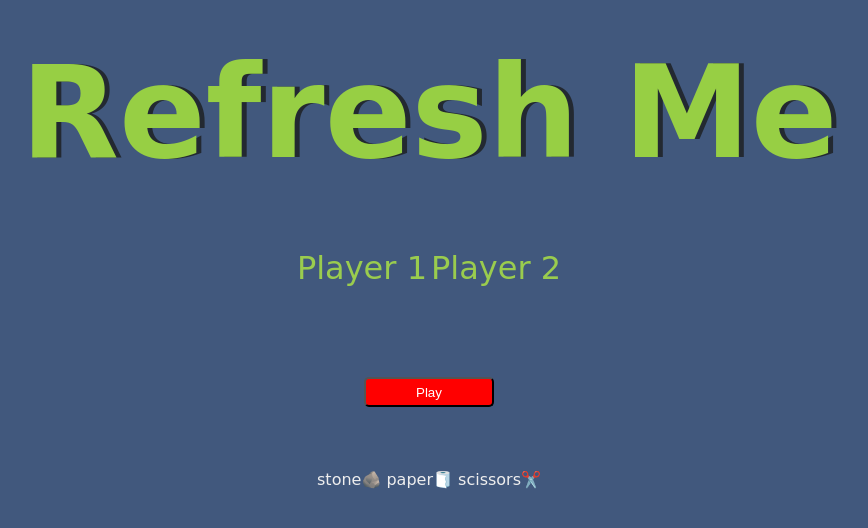
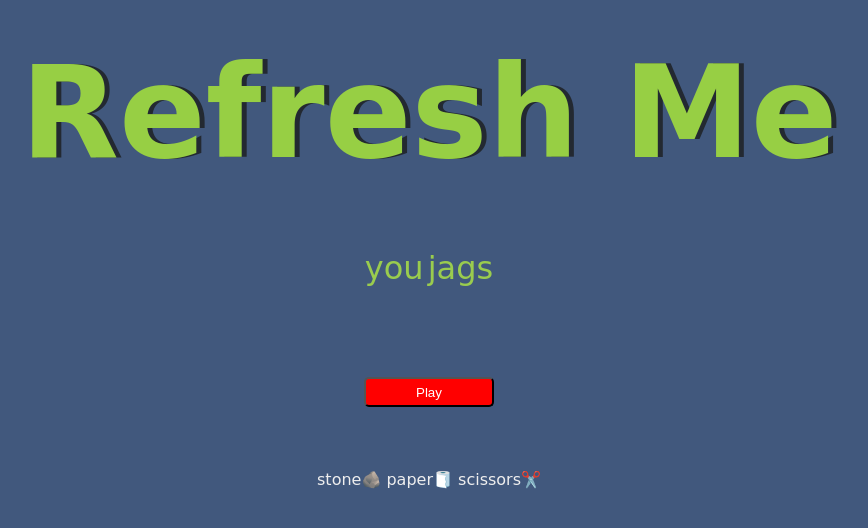
Before and after one commit to jagsbit/stonepaperscissor, a plain HTML site: page index.html in a window 1280 px wide. Shown: the whole page, without its empty margins (211-1079 px from the left). Drawn offline with Linux system fonts and the light colour scheme.

Commit message:
Update index.html

```diff
--- a/index.html
+++ b/index.html
@@ -14,12 +14,12 @@
 
        <div class="img">
         <div class="dice">
-          <p>Player 1</p>
+          <p>you</p>
           <img class="img1" src="">
         </div>
 
         <div class="dice">
-          <p>Player 2</p>
+          <p>jags</p>
           <img class="img2" src="">
         </div>
        </div>
```
